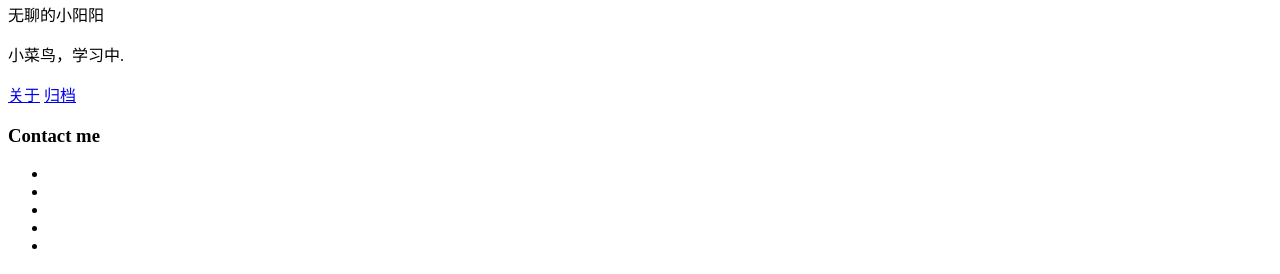
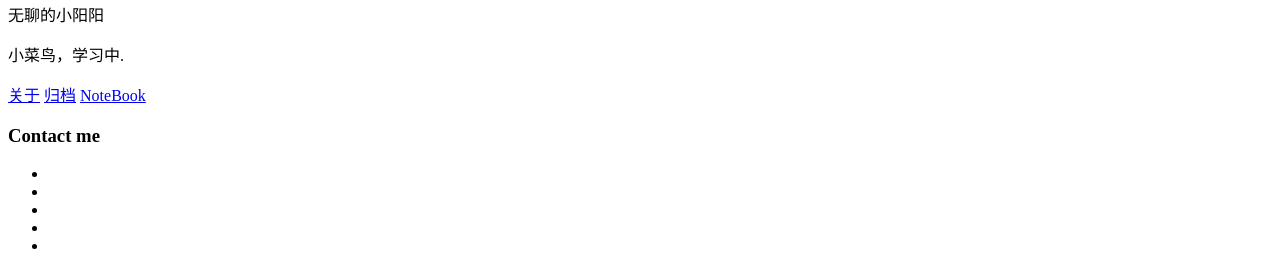
Before and after one commit to guoyang1996/guoyang1996.github.io, a Jekyll site: the page built from _posts/2019-06-10-java运行时数据区听课笔记.md, in a window 1280 px wide. Shown: the part 502-776 px from the top of the page. Built offline with Jekyll 4.4.1, drawn with Linux system fonts in a browser that asks for light colours; comment, search, counter and statistics services are not loaded.

Commit message:
新增链接

```diff
--- a/_layouts/main.html
+++ b/_layouts/main.html
@@ -12,6 +12,7 @@ layout: default
       <p>{{site.about-author}}</p>
 	  <a href="{{site.baseurl}}/about">关于</a>
 	  <a href="{{site.baseurl}}/tags">归档</a>
+	  <a href="{{site.baseurl}}/NoteBook">NoteBook</a>
     </div>
   </header> <!-- End Header -->
   <footer>
```
Also changed, not shown: _posts/2019-06-10-java运行时数据区听课笔记.md (renamed from _posts/2019-06-10-java运行时数据区读书笔记.md).
